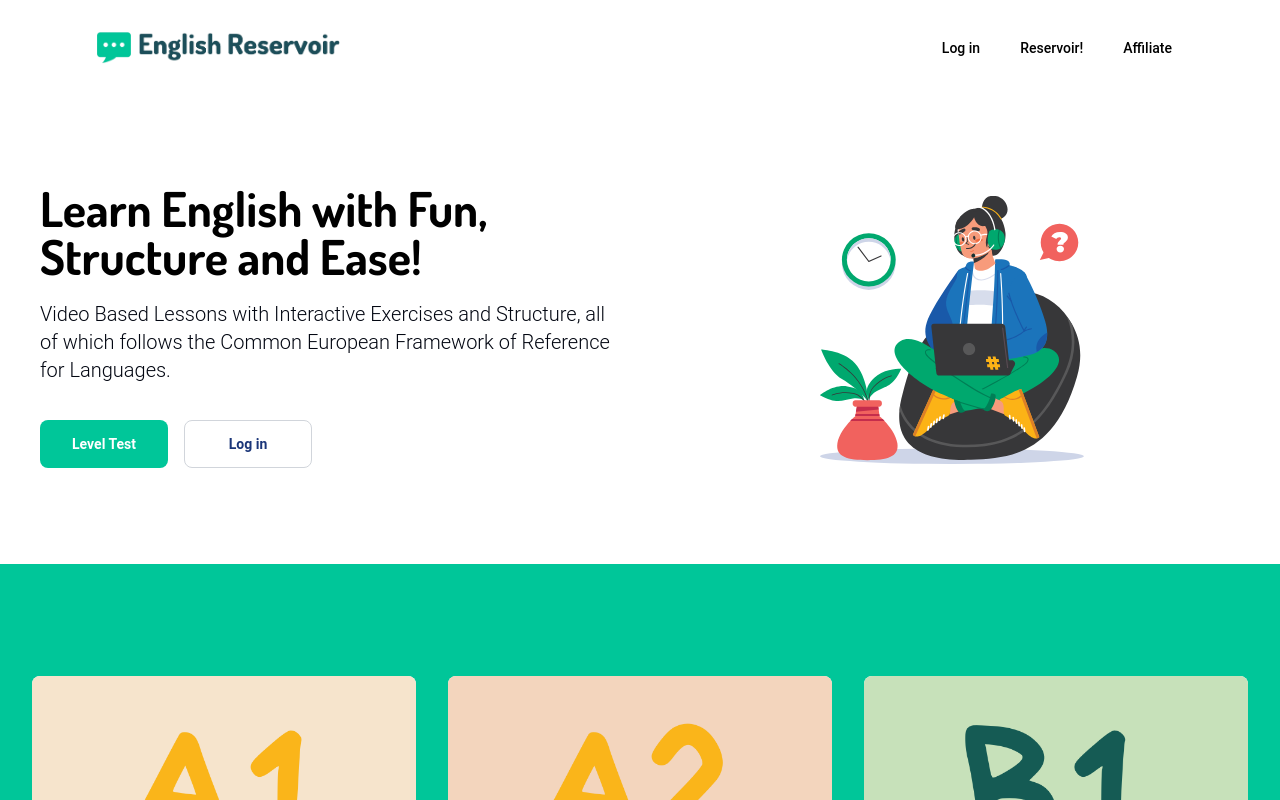
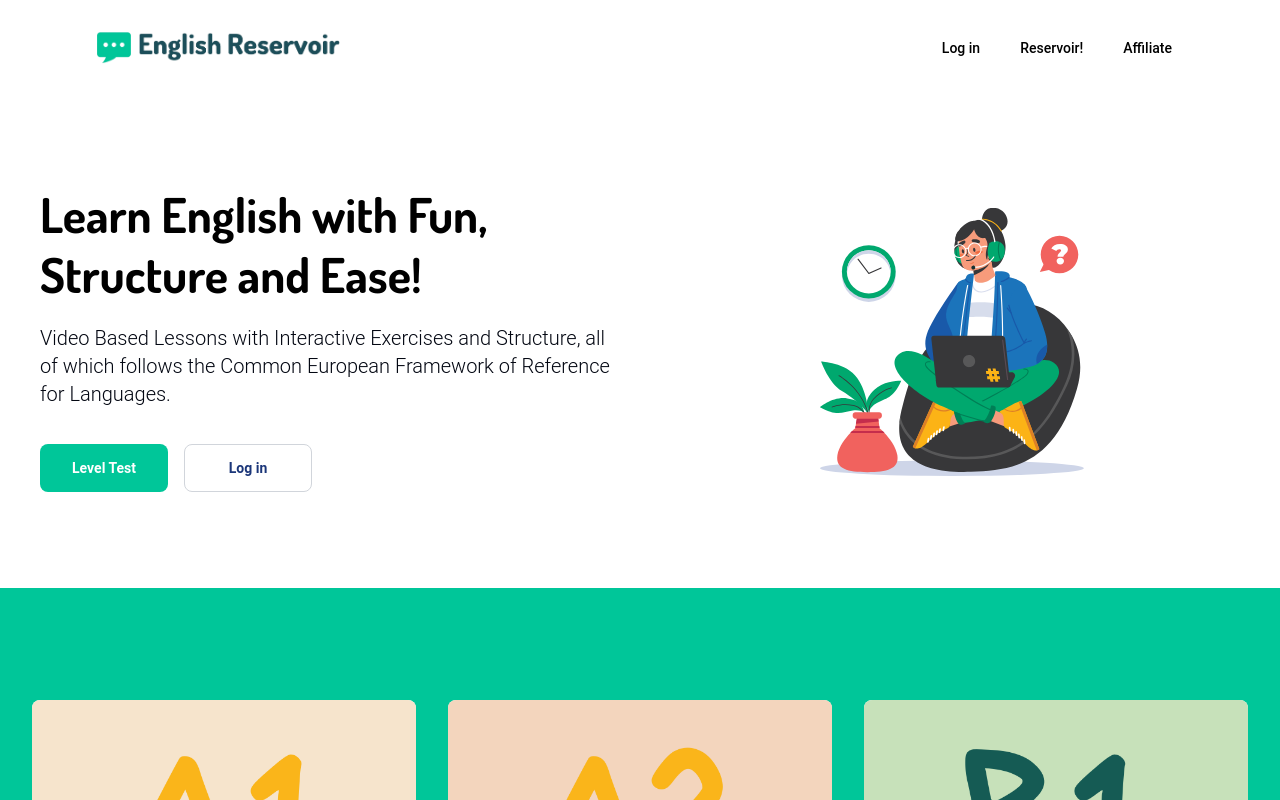
Before and after one commit to Thomas-Delany/Subdomain-with-React, a React (Vite) app: page / in a window 1280 px wide. Shown: the top 800 px of the page. Built offline with nearby package versions, Linux system fonts and the light colour scheme.

Commit message:
image enhancing

```diff
--- a/src/components/Hero.jsx
+++ b/src/components/Hero.jsx
@@ -6,7 +6,7 @@ function Hero() {
     <section className="bg-white">
       <div className="grid max-w-screen-xl px-4 py-8 mx-auto lg:gap-8 xl:gap-0 lg:grid-cols-12 lg:py-16 flex justify-between items-center">
         <div className="mr-auto lg:col-span-6 mx-auto p-6 sm:flex sm:flex-col">
-          <h1 className="max-w-2xl mb-5 text-5xl tracking-normal md:text-5xl xl:text-5xl text-black text-[#1C4F59] font-bold font-dosis text-center md:text-left">
+          <h1 className="max-w-2xl mb-5 text-5xl tracking-normal leading-tight text-black text-[#1C4F59] font-bold font-dosis text-center md:text-left">
             Learn English with Fun, Structure and Ease!
           </h1>
           <p className="hidden md:block max-w-2xl mb-4 font-light font-roboto text-gray-950 lg:mb-8 md:text-lg lg:text-xl text-left">
@@ -37,7 +37,7 @@ function Hero() {
         <div className="hidden lg:col-span-6 lg:flex justify-center items-center mx-auto">
           <img
             src="/src/assets/category-2.svg"
-            className="mx-auto"
+            className=""
             alt="english courses"
           ></img>
         </div>
```
